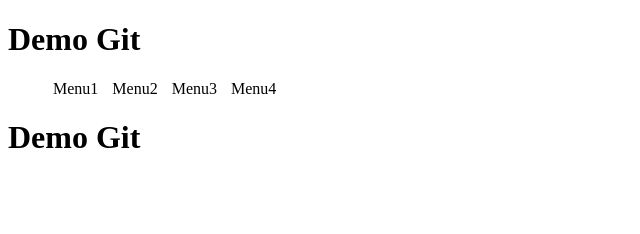
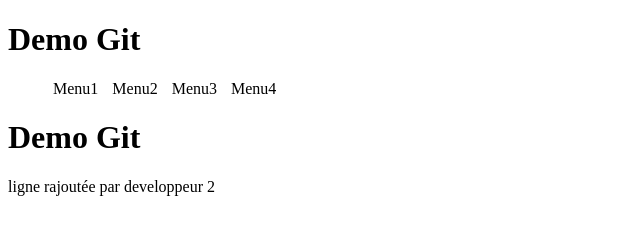
Before and after one commit to nacLynda/projet1, a plain HTML site: page index.html in a window 1280 px wide. Shown: the whole page, without its empty margins (0-640 px from the left). Drawn offline with Linux system fonts and the light colour scheme.

Commit message:
ajout main

```diff
--- a/index.html
+++ b/index.html
@@ -21,6 +21,9 @@
     </ul>
 </header></nav></header>
 <h1> Demo Git </h1>
+<main>
+    ligne rajoutée par developpeur 2
+</main>
 
 </body>
 </html>
```
